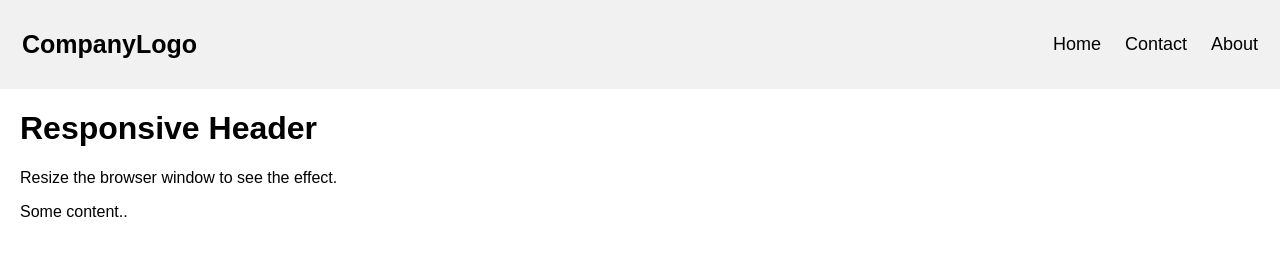
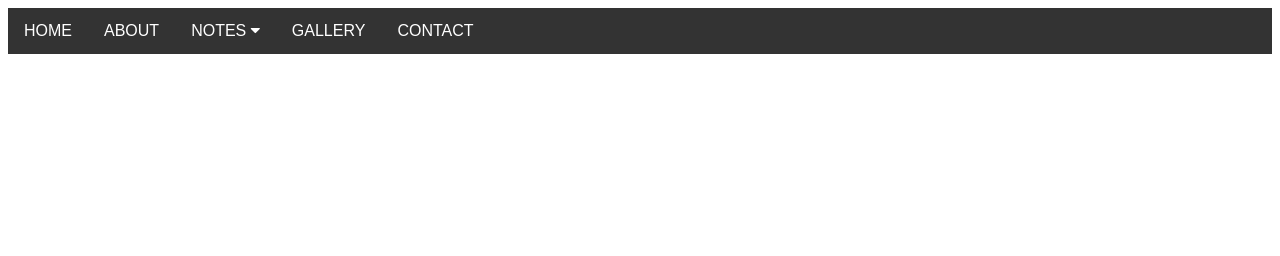
Before and after one commit to denise-wang/Blog, a plain HTML site: page contact.html in a window 1280 px wide. Drawn offline with Linux system fonts and the light colour scheme.

Commit message:
one file added, navigation bar added to all pages, updated home

```diff
--- a/contact.html
+++ b/contact.html
@@ -2,75 +2,95 @@
 <html>
 <head>
 <meta name="viewport" content="width=device-width, initial-scale=1">
+<link rel="stylesheet" href="https://cdnjs.cloudflare.com/ajax/libs/font-awesome/4.7.0/css/font-awesome.min.css">
 <style>
-* {box-sizing: border-box;}
-
-body {
-  margin: 0;
-  font-family: Arial, Helvetica, sans-serif;
+.navbar {
+    overflow: hidden;
+    background-color: #333;
+    font-family: Arial, Helvetica, sans-serif;
 }
 
-.header {
-  overflow: hidden;
-  background-color: #f1f1f1;
-  padding: 20px 10px;
+.navbar a {
+    float: left;
+    font-size: 16px;
+    color: white;
+    text-align: center;
+    padding: 14px 16px;
+    text-decoration: none;
 }
 
-.header a {
-  float: left;
-  color: black;
-  text-align: center;
-  padding: 12px;
-  text-decoration: none;
-  font-size: 18px;
-  line-height: 25px;
-  border-radius: 4px;
+.dropdown {
+    float: left;
+    overflow: hidden;
 }
 
-.header a.logo {
-  font-size: 25px;
-  font-weight: bold;
+.dropdown .dropbtn {
+    font-size: 16px;
+    border: none;
+    outline: none;
+    color: white;
+    padding: 14px 16px;
+    background-color: inherit;
+    font-family: inherit;
+    margin: 0;
 }
 
-.header a:hover {
-  background-color: #ddd;
-  color: black;
+.navbar a:hover, .dropdown:hover .dropbtn {
+    background-color: red;
 }
+
+.dropdown-content {
+    display: none;
+    position: absolute;
+    background-color: #f9f9f9;
+    min-width: 160px;
+    box-shadow: 0px 8px 16px 0px rgba(0,0,0,0.2);
+    z-index: 1;
+}
+
+.dropdown-content a {
+    float: none;
+    color: black;
+    padding: 12px 16px;
+    text-decoration: none;
+    display: block;
+    text-align: left;
+}
+
+.dropdown-content a:hover {
+    background-color: #ddd;
+}
+
+.dropdown:hover .dropdown-content {
+    display: block;
+}
+</style>
+</head>
 
 
 
-.header-right {
-  float: right;
-}
 
-@media screen and (max-width: 500px) {
-  .header a {
-    float: none;
-    display: block;
-    text-align: left;
-  }
-  .header-right {
-    float: none;
-  }
-}
-</style>
-</head>
+
+
+
+
+
+
 <body>
 
-
-    <div class="header">
-        <a href="#default" class="logo">CompanyLogo</a>
-        <div class="header-right">
-          <a href="index.html">Home</a>
-          <a href="contact.html">Contact</a>
-          <a href="about.html">About</a>
-        </div>
+<div class="navbar">
+  <a href="index.html">HOME</a>
+  <a href="about.html">ABOUT</a>
+    <div class="dropdown">
+      <button class="dropbtn">NOTES
+        <i class="fa fa-caret-down"></i>
+      </button>
+      <div class="dropdown-content">
+        <a href="fall18.html">FALL QUARTER 2018</a>
       </div>
-
-<div style="padding-left:20px">
-  <h1>Responsive Header</h1>
-  <p>Resize the browser window to see the effect.</p>
-  <p>Some content..</p>
+    </div>
+    <a href="gallery.html">GALLERY</a>
+    <a href="contact.html">CONTACT</a>
 </div>
 
 </body>
```
Also changed, not shown: fall18.html (added, +97 -0 lines), gallery.html (+97 -0 lines), index.html (+62 -0 lines), notes.html (+97 -0 lines).
